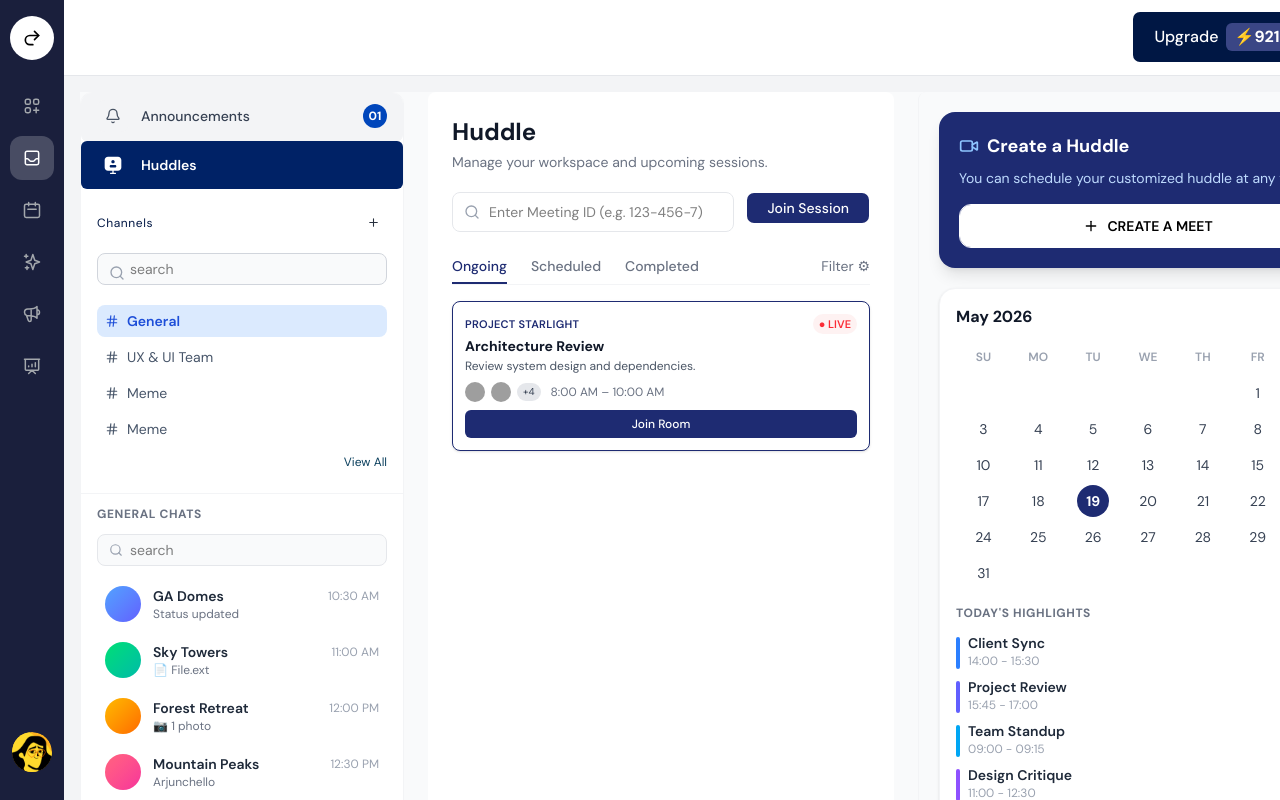
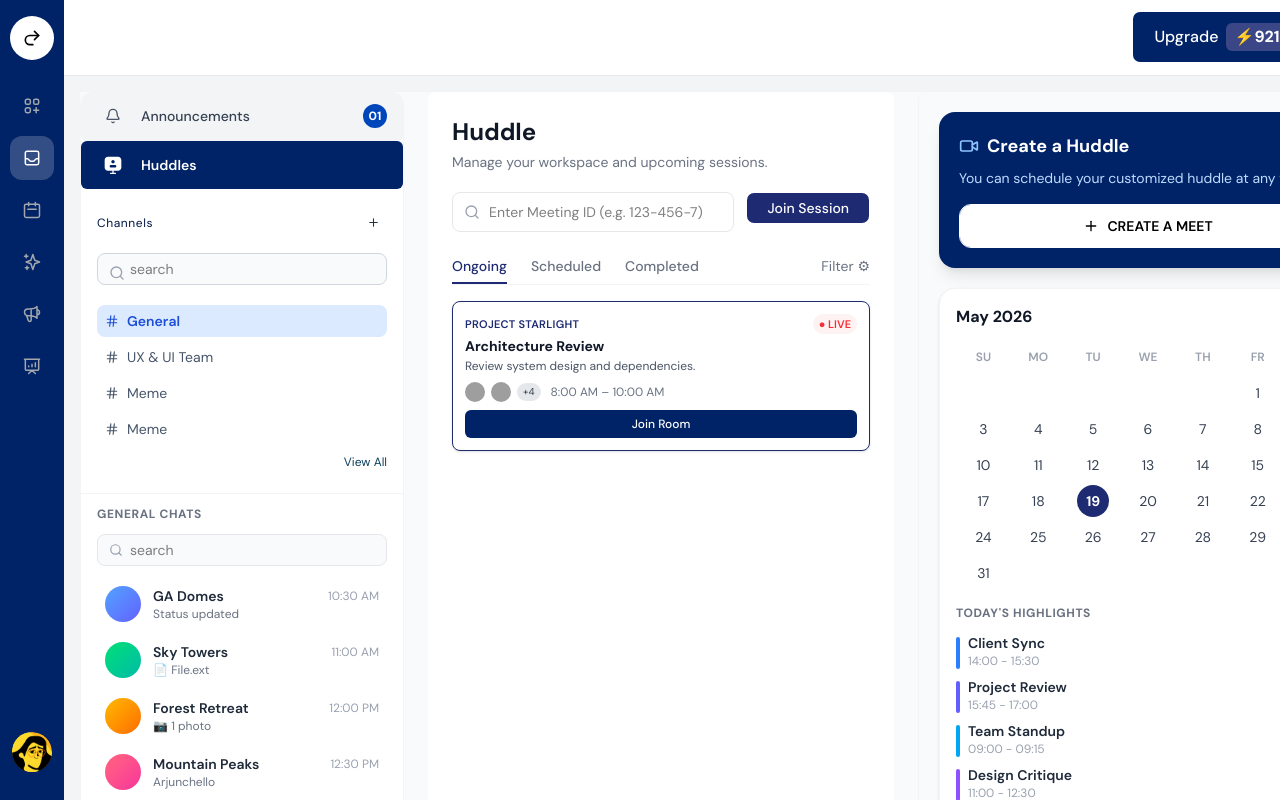
Before and after one commit to Pragna95/Huddle, a React app in the folder frontend/: page /dashboard-ui in a window 1280 px wide. Built offline with nearby package versions, Linux system fonts and the light colour scheme; grey boxes are pictures that could not be loaded; the HTML template or start-up script is replaced by a standard one.

Commit message:
Colours done

```diff
--- a/frontend/src/components/huddle/CreateHuddle.jsx
+++ b/frontend/src/components/huddle/CreateHuddle.jsx
@@ -22,7 +22,7 @@ export default function CreateHuddle() {
 
   return (
     <>
-      <div className="bg-[#1e2b72] rounded-2xl p-5 text-white shadow-lg">
+      <div className="bg-[#002266] rounded-2xl p-5 text-white shadow-lg">
         {/* Header */}
         <div className="flex items-center gap-2 mb-2">
           <Video className="w-5 h-5 text-blue-300" />
--- a/frontend/src/components/huddle/SessionCard.jsx
+++ b/frontend/src/components/huddle/SessionCard.jsx
@@ -82,7 +82,7 @@ export default function SessionCard({ session }) {
         {session.status === "Ongoing" && (
           <button
             onClick={() => navigate("/meeting")}
-            className="bg-[#1e2b72] hover:bg-[#152060] text-white w-full py-1.5 rounded-md text-xs font-medium"
+            className="bg-[#002266] hover:bg-[#152060] text-white w-full py-1.5 rounded-md text-xs font-medium"
           >
             Join Room
           </button>
--- a/frontend/src/components/layout/Sidebar.jsx
+++ b/frontend/src/components/layout/Sidebar.jsx
@@ -14,7 +14,7 @@ export default function Sidebar() {
   const [active, setActive] = useState("Messages");
 
   return (
-    <aside className="w-16 bg-[#1a1f3c] flex flex-col items-center py-4 gap-6 z-10">
+    <aside className="w-16 bg-[#002266] flex flex-col items-center py-4 gap-6 z-10">
 
       {/* Top Button */}
       <div className="w-[44px] h-[44px] rounded-full bg-white flex items-center justify-center cursor-pointer hover:bg-white/20 transition-colors">
--- a/frontend/src/components/layout/TopBar.jsx
+++ b/frontend/src/components/layout/TopBar.jsx
@@ -5,7 +5,7 @@ export default function TopBar() {
   return (
     <header className=" w-[1372px] h-[75.59px]  bg-white border-b border-gray-200 flex items-center justify-end px-6 gap-3 flex-shrink-0">
 
-      <Button className="bg-[#001744] hover:bg-[#152060] text-white text-[16px] rounded-[8px] pt-[12px] pr[20px] pb-[12px] pl-[20px] gap-[8px] h-[52px] w-[168px]  flex items-center gap-2">
+      <Button className="bg-[#002266] hover:bg-[#152060] text-white text-[16px] rounded-[8px] pt-[12px] pr[20px] pb-[12px] pl-[20px] gap-[8px] h-[52px] w-[168px]  flex items-center gap-2">
 
         Upgrade
 
--- a/frontend/src/components/schedule/AdvanceSchedule.jsx
+++ b/frontend/src/components/schedule/AdvanceSchedule.jsx
@@ -799,7 +799,7 @@ h-[795.19px]
                   disabled={loading}
 
                   className="
-                    bg-[#0b2a7a]
+                    bg-[#002266]
                     hover:bg-[#09205e]
 
                     text-white
```
